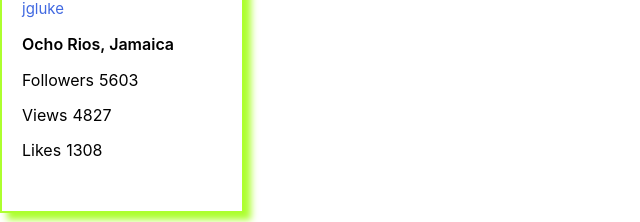
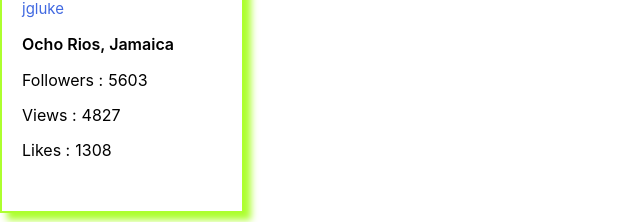
Before and after one commit to Dmitri-Rudomanov/goit-react-hw-01-components, a React (Create React App) app: page / in a window 1280 px wide. Shown: the part 341-563 px from the top of the page, without its empty margins (0-640 px from the left). Built offline with nearby package versions, Linux system fonts and the light colour scheme.

Commit message:
profile-conlsole-clear

```diff
--- a/src/components/App.jsx
+++ b/src/components/App.jsx
@@ -10,9 +10,6 @@
         location={user.location}
         avatar={user.avatar}
         stats={user.stats}
-        followers={user.stats.followers}
-        views={user.stats.views}
-        likes={user.stats.likes}
       />
     </div>
   );
--- a/src/components/social-profile/Profile.js
+++ b/src/components/social-profile/Profile.js
@@ -7,7 +7,6 @@
     location,
     avatar,
     stats,
-    followers,views,likes
 }) {
     return (
     <div className={s.profile}>
@@ -24,16 +23,16 @@
 
   <ul className={s.stats}>
     <li>
-      <span className={s.label}>Followers </span>
-      <span className={s.quantity}>{followers}</span>
+      <span className={s.label}>Followers :</span>
+      <span className={s.quantity}>{stats.followers}</span>
     </li>
     <li>
-      <span className={s.label}>Views </span>
-      <span className={s.quantity}>{views}</span>
+      <span className={s.label}>Views :</span>
+      <span className={s.quantity}>{stats.views}</span>
     </li>
     <li>
-      <span className={s.label}>Likes </span>
-      <span className={s.quantity}>{likes}</span>
+      <span className={s.label}>Likes :</span>
+      <span className={s.quantity}>{stats.likes}</span>
     </li>
   </ul>
     </div>
@@ -45,11 +44,7 @@
   tag: PropTypes.string.isRequired,
   location: PropTypes.string.isRequired,
   avatar: PropTypes.string.isRequired,
-   stats: PropTypes.arrayOf(
-    PropTypes.shape({
-      followers: PropTypes.number.isRequired,
-      views: PropTypes.number.isRequired,
-      likes: PropTypes.number.isRequired,
-    }),
+   stats: PropTypes.objectOf(
+    PropTypes.number
   ),
 };
--- a/src/components/social-profile/Profile.module.css
+++ b/src/components/social-profile/Profile.module.css
@@ -7,9 +7,6 @@
 }
 .profile:hover {
     box-shadow: 7px 7px 7px greenyellow;
-}
-.description {
-
 }
 .avatar {
     width: 200px;
```
